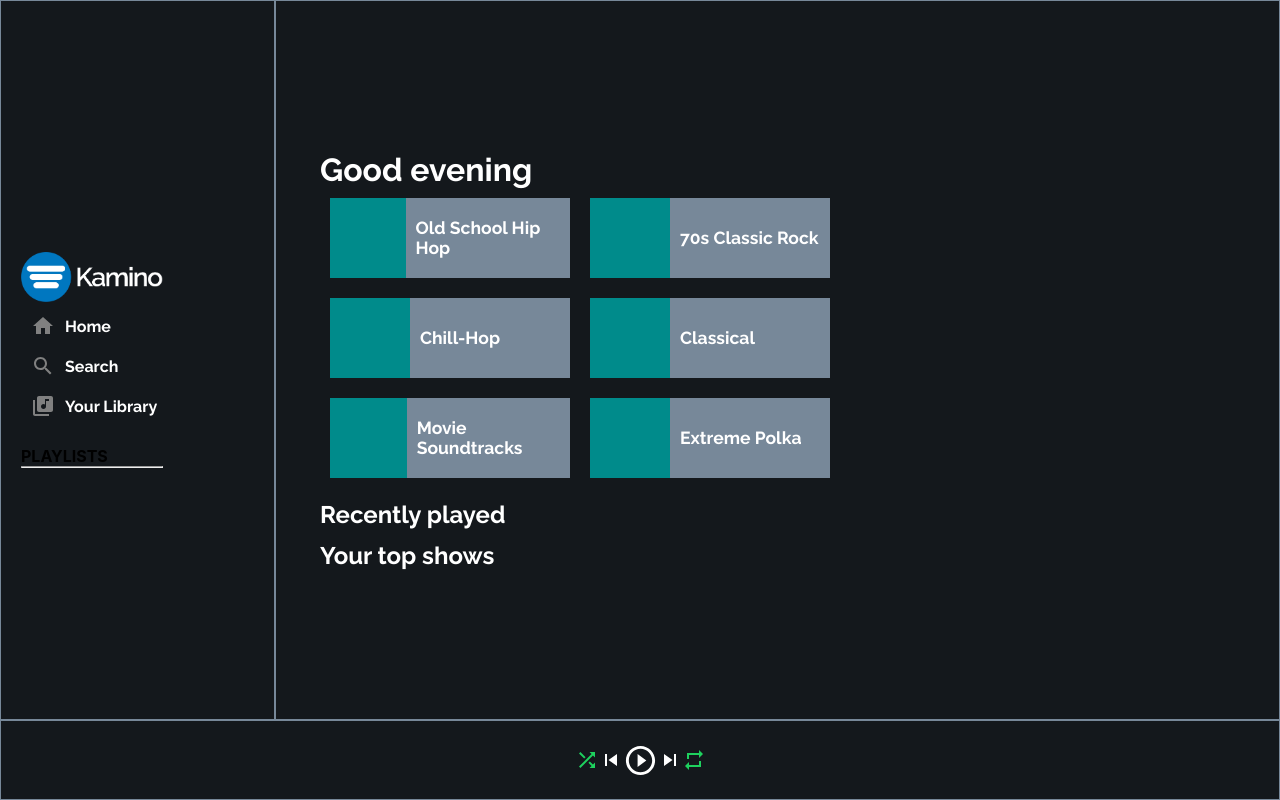
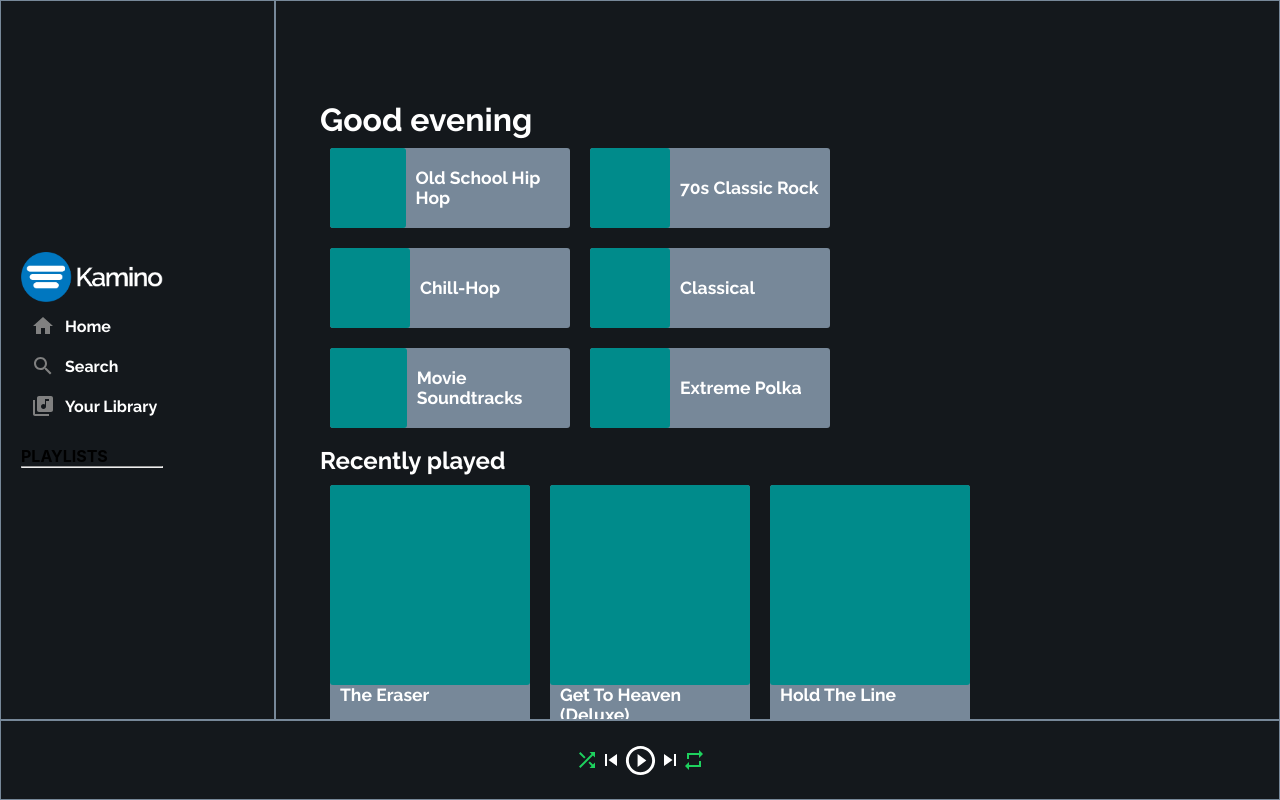
Before and after one commit to eban5/kamino, a React (Create React App) app: page / in a window 1280 px wide. Built offline with nearby package versions, Linux system fonts and the light colour scheme.

Commit message:
Scroll main and recently played

```diff
--- a/src/App.css
+++ b/src/App.css
@@ -21,7 +21,6 @@ h6 {
 	display: grid;
 	grid-template-columns: 275px auto;
 	grid-template-rows: 90% 10%;
-
 }
 
 footer {
@@ -34,11 +33,18 @@ footer {
 	background: var(--color-dark-gray);
 	display: flex;
 	align-items: center;
-	justify-content:center;
-  border: 1px solid var(--color-light-gray);
+	justify-content: center;
+	border: 1px solid var(--color-light-gray);
 	padding: 20px;
 }
 
-main, aside {
-	justify-content:left;
+main,
+aside {
+	justify-content: left;
 }
+
+main {
+	overflow-y: scroll;
+	align-items: baseline;
+	padding-top: 100px;
+}
--- a/src/App.tsx
+++ b/src/App.tsx
@@ -5,7 +5,8 @@ import { Sidebar } from "./Sidebar";
 import Controls from "./Controls";
 import { Container, Grid, Paper } from "@material-ui/core";
 
-export const Home = () => {
+const QuickPlaylists = () => {
+	// TODO remove when real data is in place
 	const dummyPlaylistNames = [
 		"Old School Hip Hop",
 		"70s Classic Rock",
@@ -31,6 +32,56 @@ export const Home = () => {
 	);
 };
 
+const RecentlyPlayed = () => {
+	const dummyAlbums = [
+		{ artist: "Thom Yorke", name: "The Eraser" },
+		{ artist: "Everything Everything", name: "Get To Heaven (Deluxe)" },
+		{ artist: "Toto", name: "Hold The Line" },
+		{ artist: "Pink Floyd", name: "The Wall" },
+		{ artist: "Pink Floyd", name: "Animals" },
+		{ artist: "Phoebe Bridgers", name: "Punisher" },
+	];
+
+	return (
+		<div className="recently-played-container">
+			{dummyAlbums.map((album: any) => {
+				return (
+					<div className="recently-played-item">
+						<div className="recently-played-item__image"></div>
+						<div className="recently-played-item__name">
+							<h3>{album.name}</h3>
+						</div>
+					</div>
+				);
+			})}
+		</div>
+	);
+};
+
+export const Home = () => {
+	return (
+		<Container maxWidth="lg">
+			<Grid container spacing={2}>
+				<Grid item lg={10}>
+					<Greeting />
+					<QuickPlaylists />
+				</Grid>
+			</Grid>
+			<Grid container spacing={3}>
+				<Grid item lg={10}>
+					<h2>Recently played</h2>
+					<RecentlyPlayed />
+				</Grid>
+			</Grid>
+			<Grid container spacing={3}>
+				<Grid item xs={12}>
+					<h2>Your top shows</h2>
+				</Grid>
+			</Grid>
+		</Container>
+	);
+};
+
 export const Greeting = () => {
 	const now = new Date();
 	const currentHour: number = now.getHours();
@@ -42,27 +93,10 @@ function App() {
 	return (
 		<div className="App">
 			<aside>
-				<Sidebar></Sidebar>
+				<Sidebar />
 			</aside>
 			<main>
-				<Container maxWidth="lg">
-					<Grid container spacing={3}>
-						<Grid item xs={12} md={8} lg={9}>
-							<Greeting />
-							<Home />
-						</Grid>
-					</Grid>
-					<Grid container spacing={3}>
-						<Grid item xs={12} md={4} lg={3}>
-							<h2>Recently played</h2>
-						</Grid>
-					</Grid>
-					<Grid container spacing={3}>
-						<Grid item xs={12}>
-							<h2>Your top shows</h2>
-						</Grid>
-					</Grid>
-				</Container>
+				<Home />
 			</main>
 			<footer>
 				<Controls />
--- a/src/Home.css
+++ b/src/Home.css
@@ -1,14 +1,14 @@
-.home {
-}
-
-.quick-playlist-container {
+.quick-playlist-container,
+.recently-played-container {
 	display: flex;
 	flex-wrap: wrap;
 }
-.quick-playlist-item {
+.quick-playlist-item,
+.recently-played-item {
 	display: flex;
 	margin: 10px;
 	padding: 0;
+	border-radius: 3px;
 	font-size: 15px;
 	width: 240px;
 	height: 80px;
@@ -16,14 +16,28 @@
 	flex-direction: row;
 }
 
-.quick-playlist-item__image {
+.recently-played-item {
+	flex-direction: column;
+	width: 200px;
+	height: 300px;
+}
+
+.quick-playlist-item__image,
+.recently-played-item__image {
 	display: inline-flex;
+	border-radius: 3px;
 	background-color: darkcyan;
 	height: 80px;
 	width: 80px;
 }
 
-.quick-playlist-item__name {
+.recently-played-item__image {
+	height: 200px;
+	width: 200px;
+}
+
+.quick-playlist-item__name,
+.recently-played-item__name {
 	display: inline-flex;
 	text-align: left;
 	align-items: center;
```
